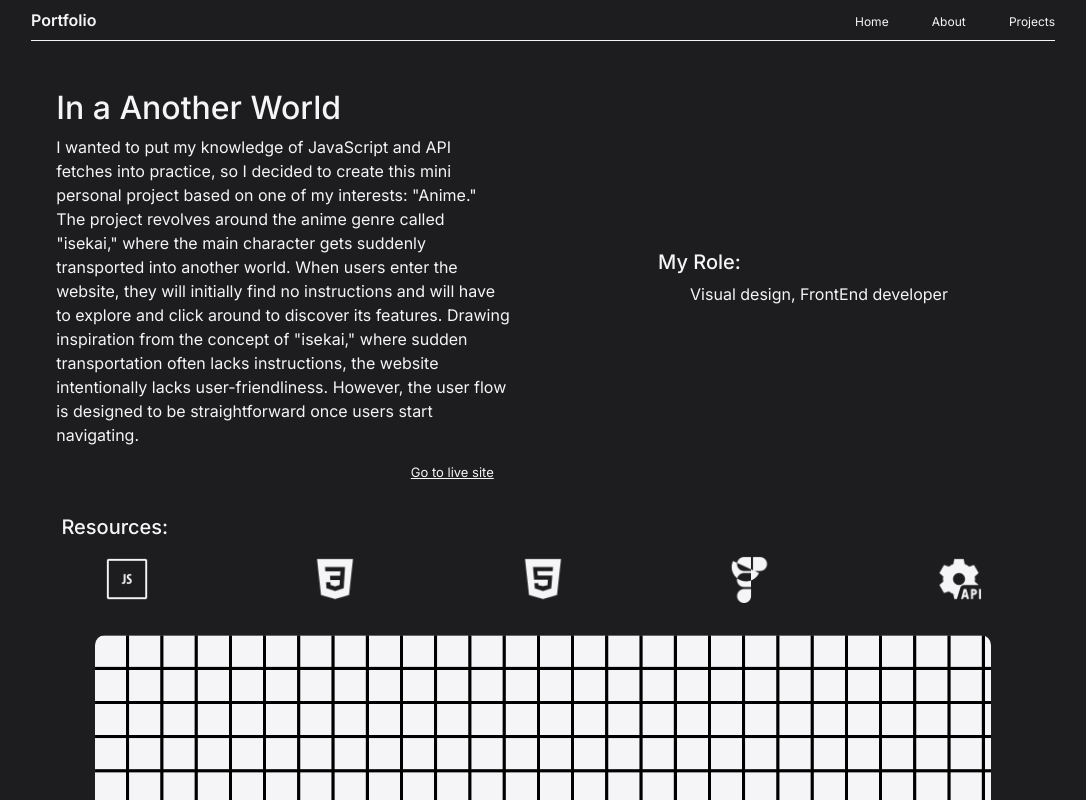
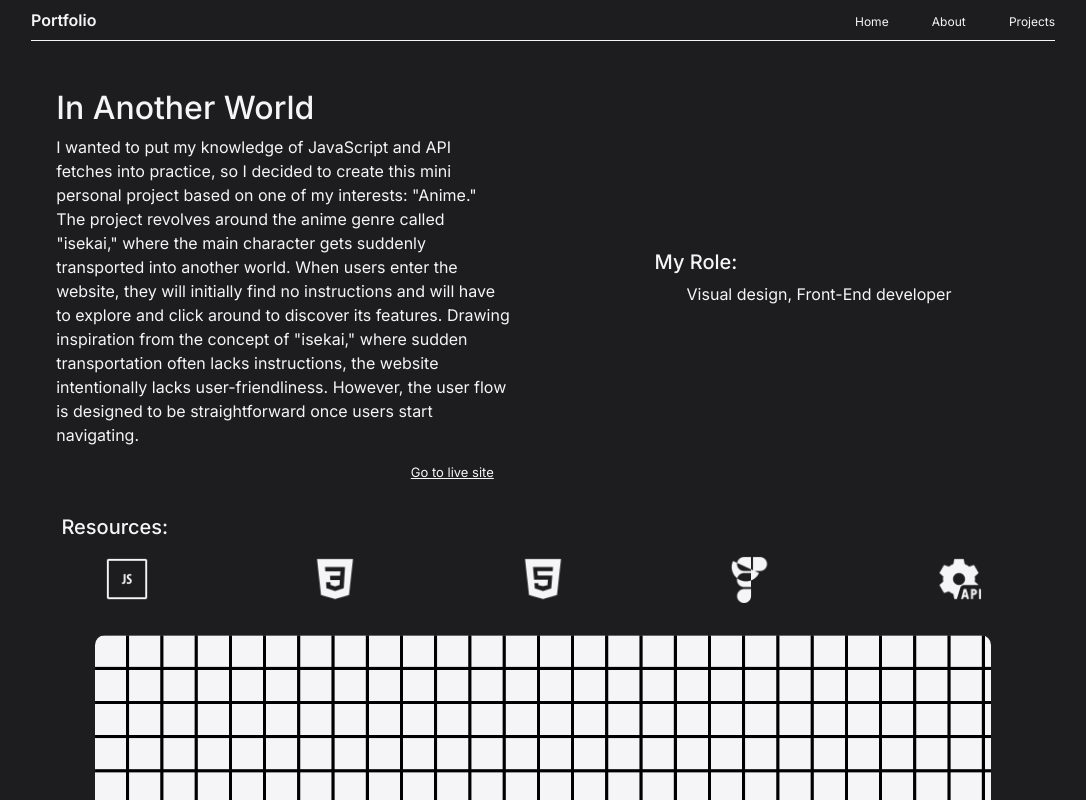
Before and after one commit to AlannieDecena/Portfolio, a React (Vite) app: page /animeproject in a window 1280 px wide. Shown: the top 800 px of the page, without its empty margins (97-1183 px from the left). Built offline with nearby package versions, Linux system fonts and the light colour scheme.

Commit message:
spell checked, text update fixed

```diff
--- a/src/pages/AnimeProject.jsx
+++ b/src/pages/AnimeProject.jsx
@@ -29,7 +29,7 @@ export default function AnimeProject() {
         <section className="animeHeader">
           <div className="card" id="animeCard">
             <div className="textWarpper">
-              <h2>In a Another World</h2>
+              <h2>In Another World</h2>
               <p>
                 I wanted to put my knowledge of JavaScript and API fetches into
                 practice, so I decided to create this mini personal project
@@ -53,7 +53,7 @@ export default function AnimeProject() {
             <div id="animeRole" className="textWarpper">
               <h5>My Role:</h5>
               <ul>
-                <p>Visual design, FrontEnd developer</p>
+                <p>Visual design, Front-End developer</p>
               </ul>
             </div>
           </div>
--- a/src/pages/CapStone.jsx
+++ b/src/pages/CapStone.jsx
@@ -47,7 +47,7 @@ export default function CapStone() {
                 tones and rounded shapes to give it a soft and calming feel.
                 Like the experssion "feeling blue", to describe how one is
                 feeling down and sad, I wanted "feeling lavender" to repersent
-                calmness, relaxation and having a peaceful mind.<p className="inDev">* Currently in development</p>
+                 calmness, relaxation and having a peaceful mind.{/*<p className="inDev">* Currently in development</p> */}
               </p>
               <a href="https://feelinglavender.onrender.com/" target="_blank">
                 Go to live site
```
